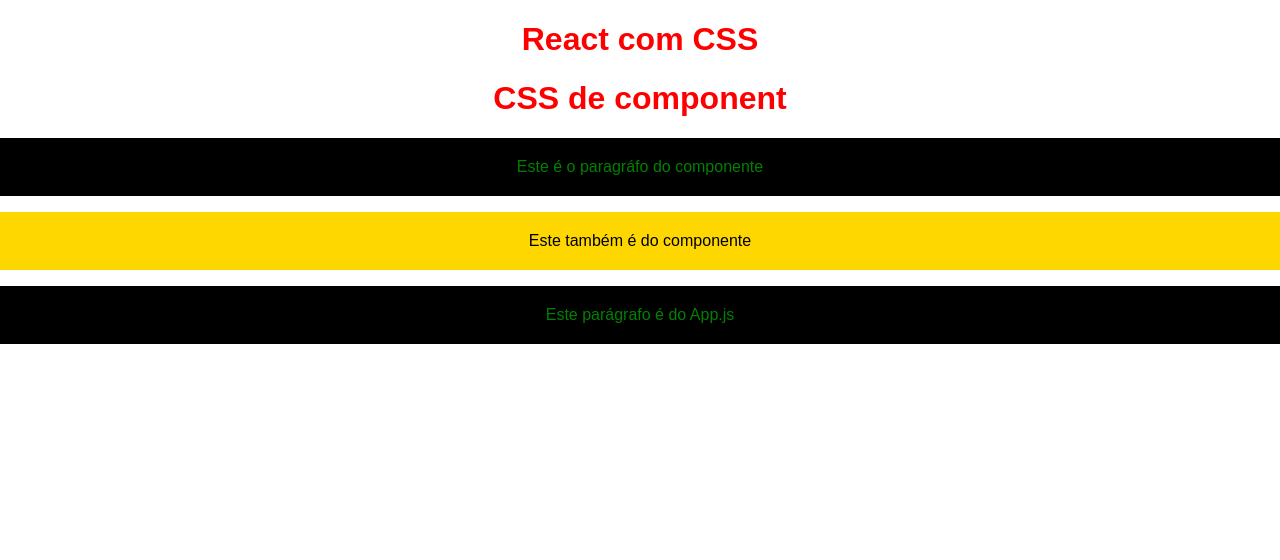
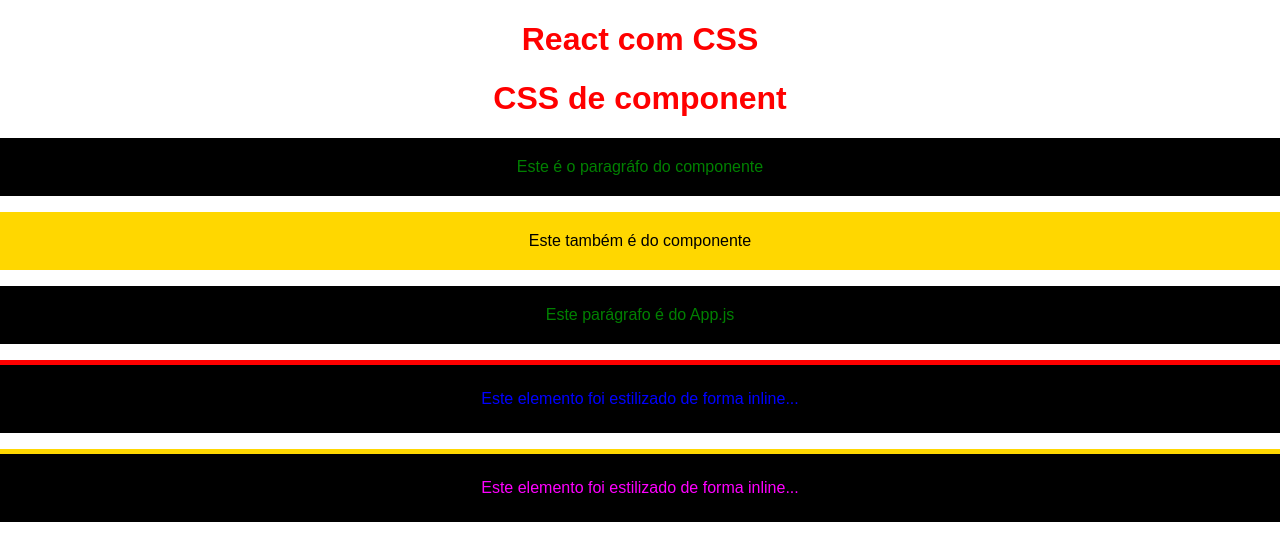
Before and after one commit to romildoalimajr/css, a React (Create React App) app: page / in a window 1280 px wide. Shown: the top 560 px of the page. Built offline with nearby package versions, Linux system fonts and the light colour scheme.

Commit message:
Aplicando o estilo Inline

```diff
--- a/src/App.js
+++ b/src/App.js
@@ -8,6 +8,13 @@
       <h1>React com CSS</h1>
       <MyComponent />
       <p>Este parágrafo é do App.js</p>
+      {/*Inline CSS*/}
+      <p style={{ color: 'blue', padding: '25px', borderTop: "5px solid red" }}>
+        Este elemento foi estilizado de forma inline...
+      </p>
+      <p style={{ color: 'magenta', padding: '25px', borderTop: "5px solid gold" }}>
+        Este elemento foi estilizado de forma inline...
+      </p>
 
     </div>
   );
```
